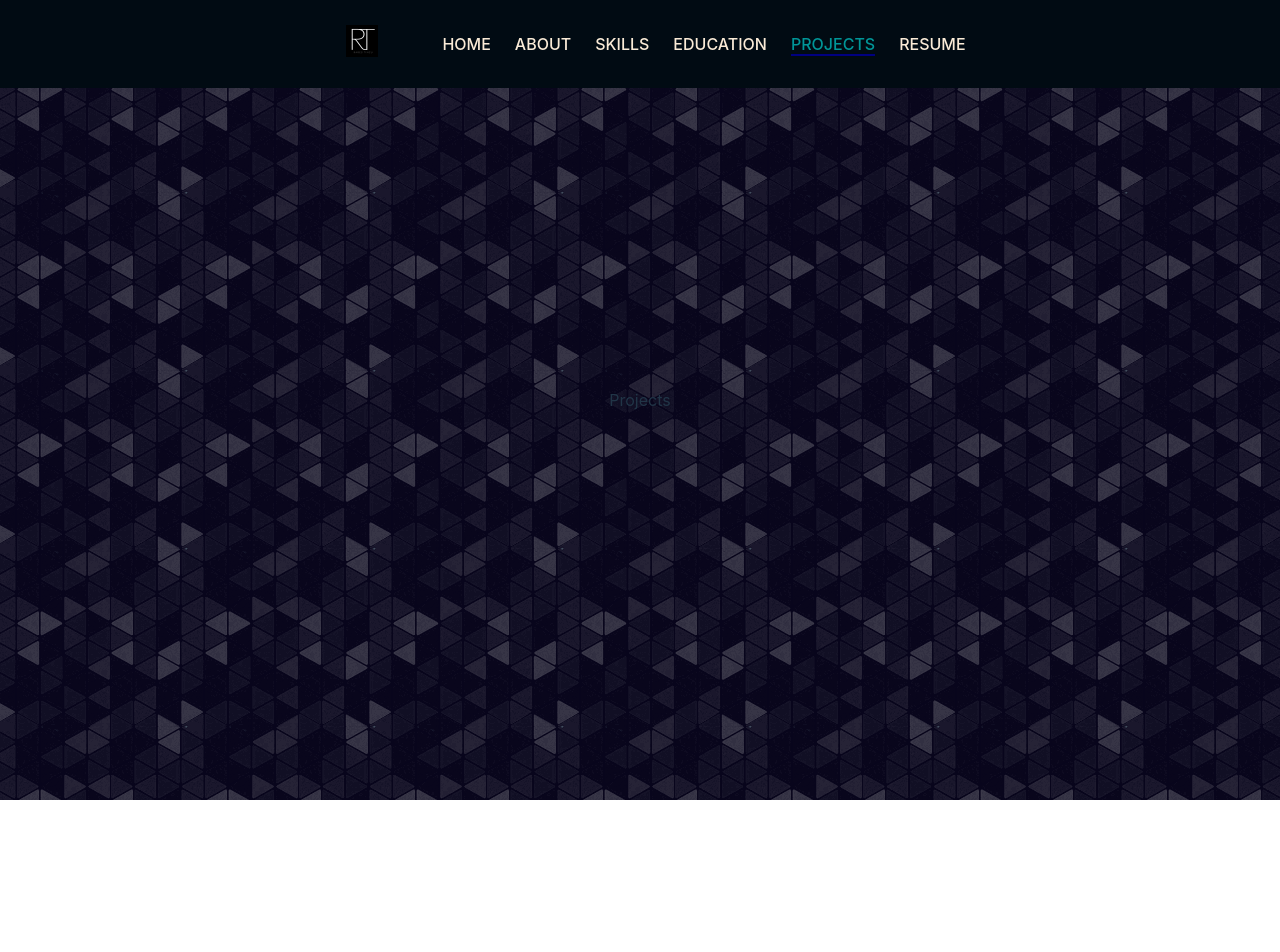
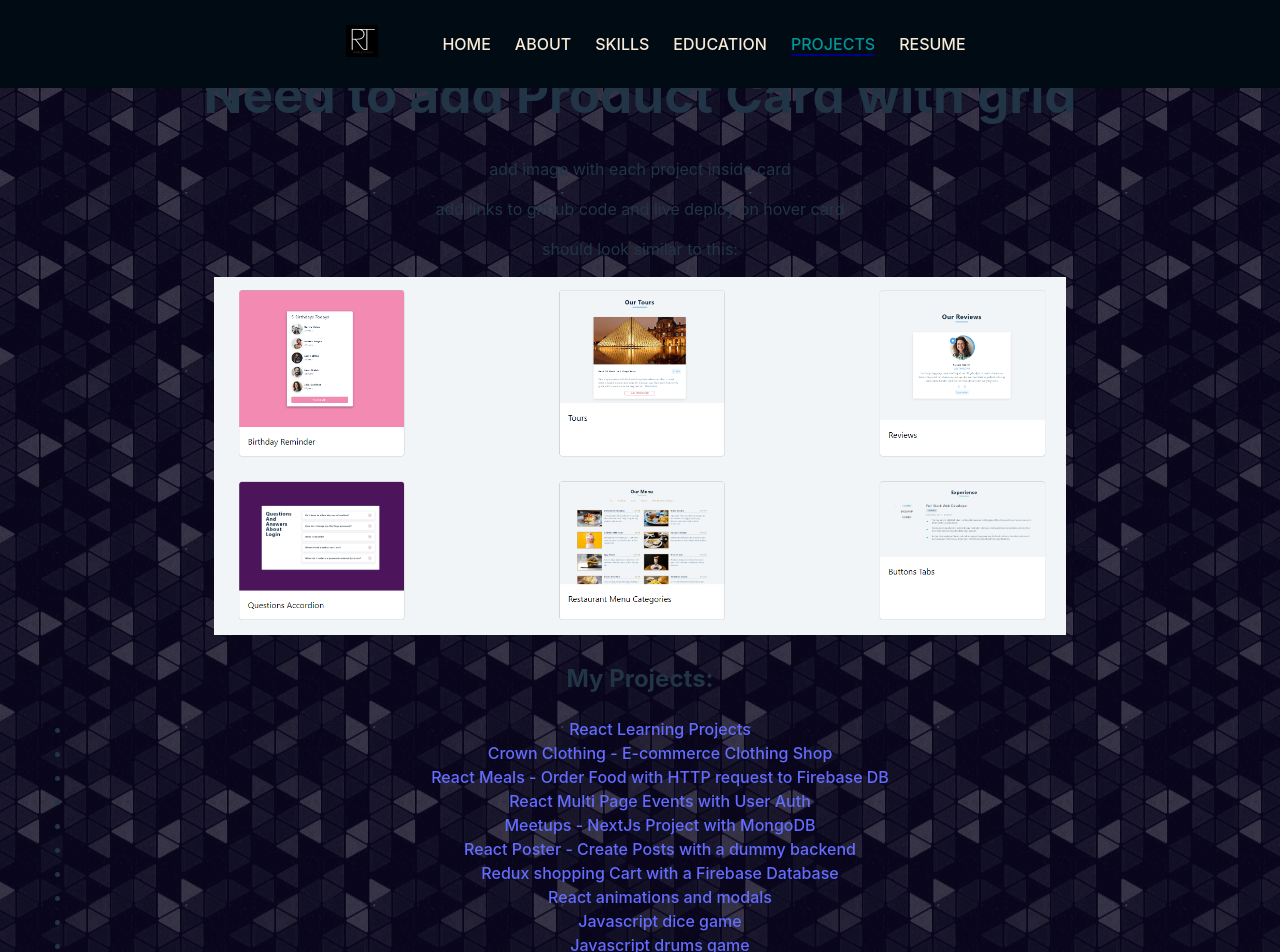
Before and after one commit to Compil3-sudo/Portofolio-CV, a React (Vite) app in the folder portofolio-cv/: page /projects in a window 1280 px wide. Shown: the top 952 px of the page. Before the commit the page ends 800 px from the top, so only its background shows below. Built offline with nearby package versions, Linux system fonts and the light colour scheme.

Commit message:
prepared projects page template

```diff
--- a/portofolio-cv/src/pages/Projects.jsx
+++ b/portofolio-cv/src/pages/Projects.jsx
@@ -1,5 +1,71 @@
 const Projects = () => {
-  return <div>Projects</div>;
+  return (
+    <>
+      <h1>Need to add Product Card with grid</h1>
+      <p>add image with each project inside card</p>
+      <p>add links to github code and live deploy on hover card</p>
+      <p>should look similar to this:</p>
+      <img src="/projects_template.png" alt="" style={{ width: "70%" }} />
+      <h2>My Projects:</h2>
+      <ul>
+        <li>
+          <a href="https://react-learning-projects.netlify.app/">
+            React Learning Projects
+          </a>
+        </li>
+        <li>
+          <a href="https://crown-clothing-compil3.netlify.app/">
+            Crown Clothing - E-commerce Clothing Shop
+          </a>
+        </li>
+        <li>
+          <a href="https://academind-react-meals.netlify.app/">
+            React Meals - Order Food with HTTP request to Firebase DB
+          </a>
+        </li>
+        <li>
+          <a href="https://react-mp-events-auth.onrender.com/">
+            React Multi Page Events with User Auth
+          </a>
+        </li>
+        <li>
+          <a href="https://meetups-nextjs-academind-project-gvm37hd9s-compil3-sudo.vercel.app/">
+            Meetups - NextJs Project with MongoDB
+          </a>
+        </li>
+        <li>
+          <a href="https://reactposter.onrender.com/">
+            React Poster - Create Posts with a dummy backend
+          </a>
+        </li>
+        <li>
+          <a href="https://reduxcart-firebase-db.netlify.app/">
+            Redux shopping Cart with a Firebase Database
+          </a>
+        </li>
+        <li>
+          <a href="https://compil3-react-animations.netlify.app/">
+            React animations and modals
+          </a>
+        </li>
+        <li>
+          <a href="https://compil3-sudo.github.io/javascript_games/dicee.html">
+            Javascript dice game
+          </a>
+        </li>
+        <li>
+          <a href="https://compil3-sudo.github.io/javascript_games/drums.html">
+            Javascript drums game
+          </a>
+        </li>
+        <li>
+          <a href="https://compil3-sudo.github.io/javascript_games/simon.html">
+            Javascript simon game
+          </a>
+        </li>
+      </ul>
+    </>
+  );
 };
 
 export default Projects;
```
Also changed, not shown: portofolio-cv/public/projects_template.png (added).
